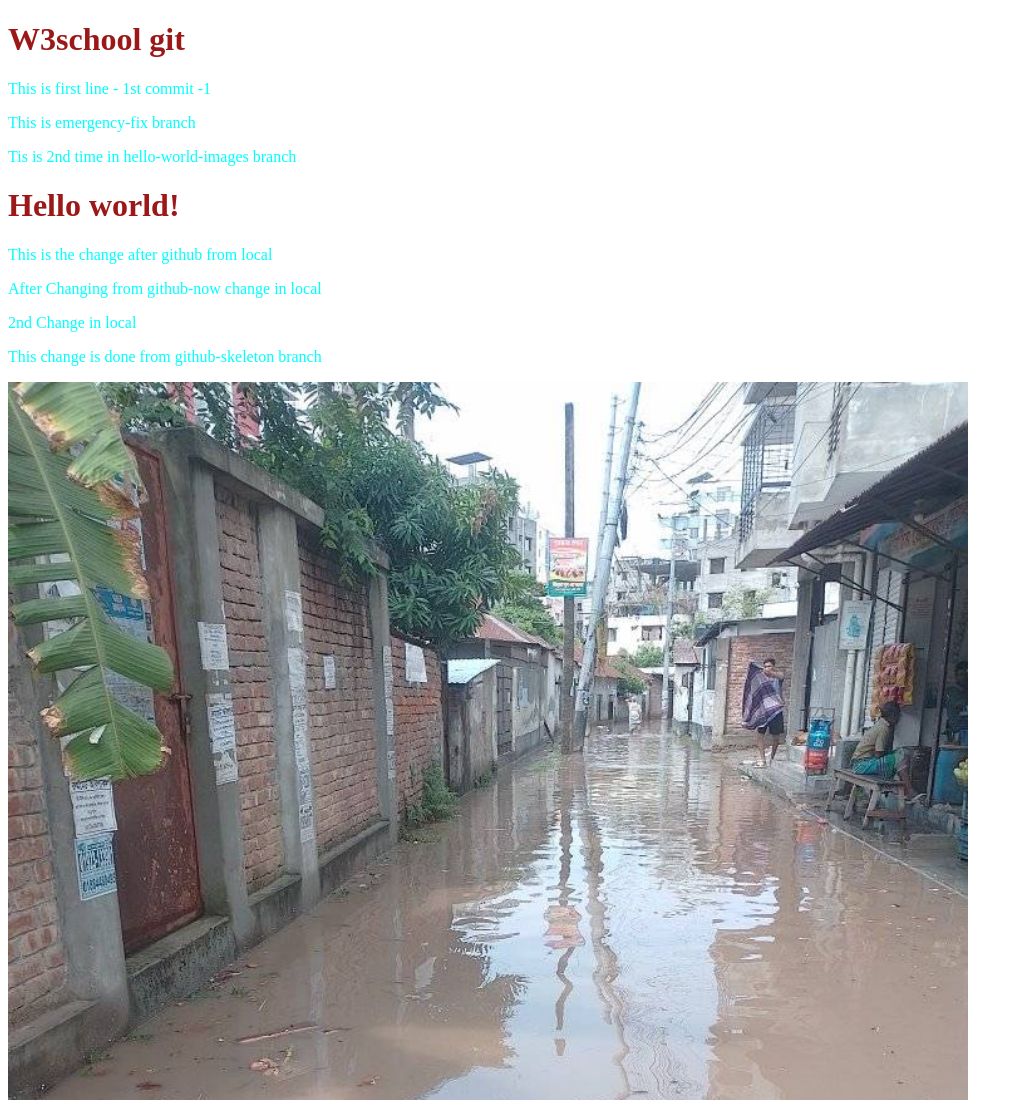
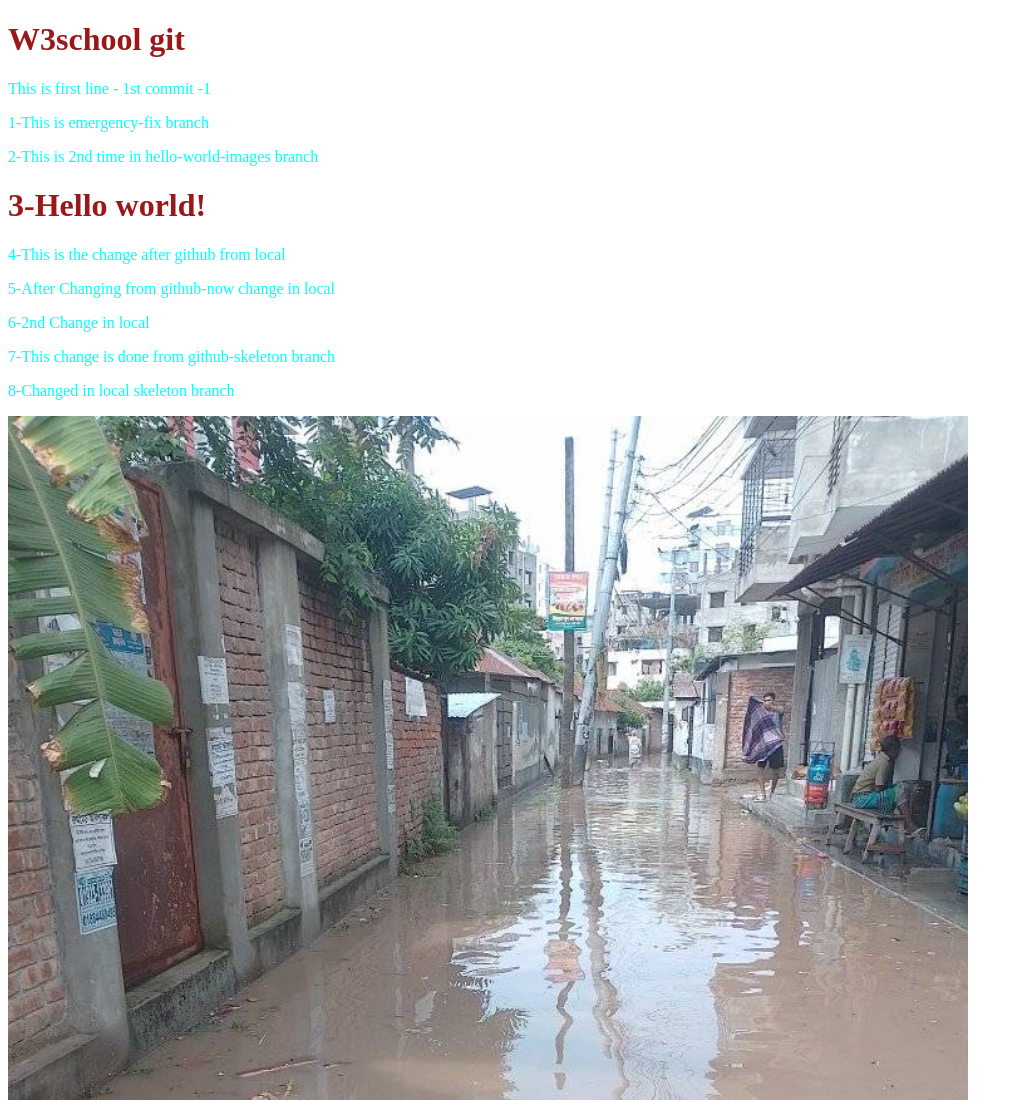
Before and after one commit to shiblyahmed28/hello-world, a plain HTML site: page index.html in a window 1280 px wide. Shown: the top 1100 px of the page, without its empty margins (0-1023 px from the left). Drawn offline with Linux system fonts and the light colour scheme.

Commit message:
changes from local skeleton

```diff
--- a/index.html
+++ b/index.html
@@ -12,13 +12,14 @@
 
     <p>This is first line - 1st commit -1</p>
 
-    <p> This is emergency-fix branch</p>
-    <p>Tis is 2nd time in hello-world-images branch</p>
-    <h1>Hello world!</h1>
-    <P>This is the change after github from local</P>
-    <p>After Changing from github-now change in local</p>
-    <p>2nd Change in local</p>
-    <p>This change is done from github-skeleton branch</p>
+    <p> 1-This is emergency-fix branch</p>
+    <p>2-This is 2nd time in hello-world-images branch</p>
+    <h1>3-Hello world!</h1>
+    <P>4-This is the change after github from local</P>
+    <p>5-After Changing from github-now change in local</p>
+    <p>6-2nd Change in local</p>
+    <p>7-This change is done from github-skeleton branch</p>
+    <p>8-Changed in local skeleton branch</p>
 <div><img src="img_hello_world.jpg" alt="Hello World from Space"
 style="width:100%;max-width:960px"></div>
 </body>
```
